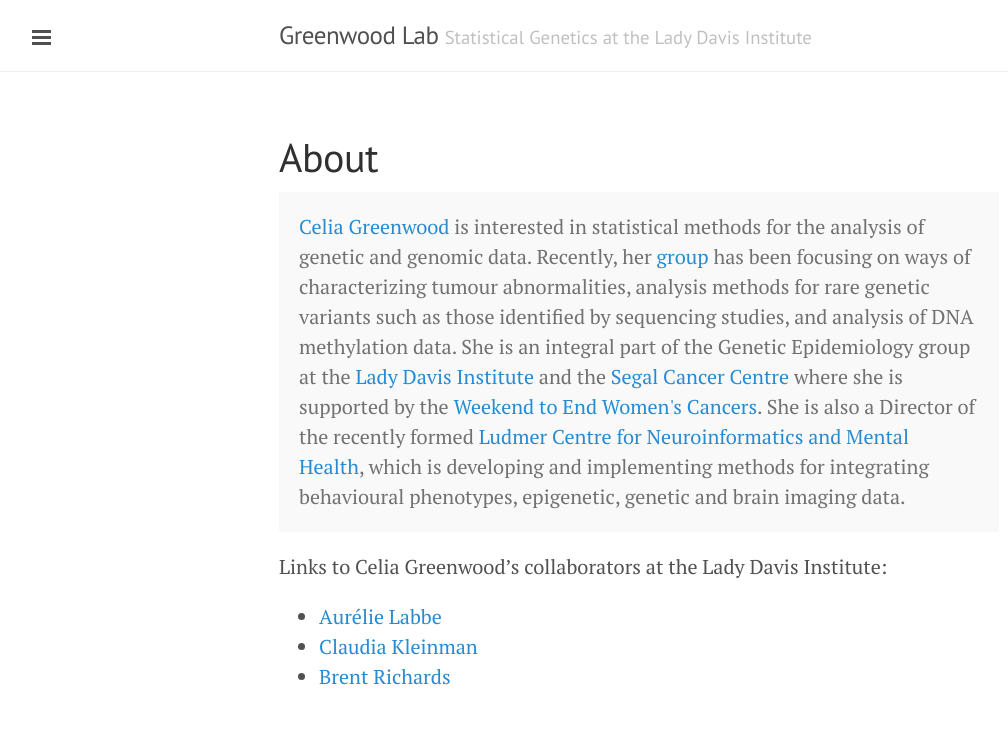
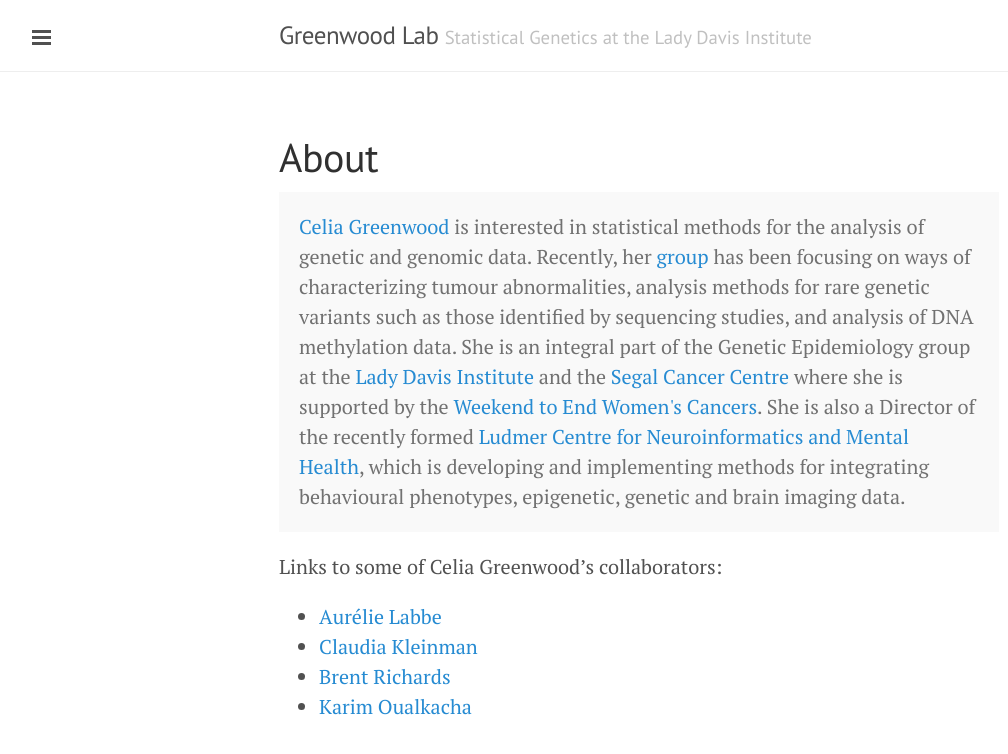
Before and after one commit to GreenwoodLab/GreenwoodLab.github.io, a Jekyll site: the page built from about.md, in a window 1280 px wide. Shown: the top 754 px of the page, without its empty margins (1-1009 px from the left). Built offline with Jekyll 4.4.1, drawn with Linux system fonts in a browser that asks for light colours.

Commit message:
added RVPedigree to software and karim to about page

```diff
--- a/about.md
+++ b/about.md
@@ -9,8 +9,9 @@
 She is an integral part of the Genetic Epidemiology group at the <a href="http://www.ladydavis.ca/" target="_blank">Lady Davis Institute</a> and the <a href="http://www.jgh.ca/en/SegalCancerCentre" target="_blank">Segal Cancer Centre</a> where she is supported by the <a href="http://www.endcancer.ca/index.html" target="_blank">Weekend to End Women's Cancers</a>. She is also a Director of the recently formed <a href="http://www.douglas.qc.ca/news/1220?locale=en" target="_blank">Ludmer Centre for Neuroinformatics and Mental Health</a>, which is developing and implementing methods for integrating behavioural phenotypes, epigenetic, genetic and brain imaging data.
 </p>
 
-Links to Celia Greenwood's collaborators at the Lady Davis Institute:
+Links to some of Celia Greenwood's collaborators:
 
 * [Aur&eacute;lie Labbe](http://www.medicine.mcgill.ca/epidemiology/labbe/index.html)
 * [Claudia Kleinman](http://functionalgenomics.ca/Home.html)
 * [Brent Richards](https://www.mcgill.ca/genepi/richards-lab)
+* [Karim Oualkacha](https://karimoualkacha.wordpress.com/)
```
Also changed, not shown: software.md (+6 -0 lines).
